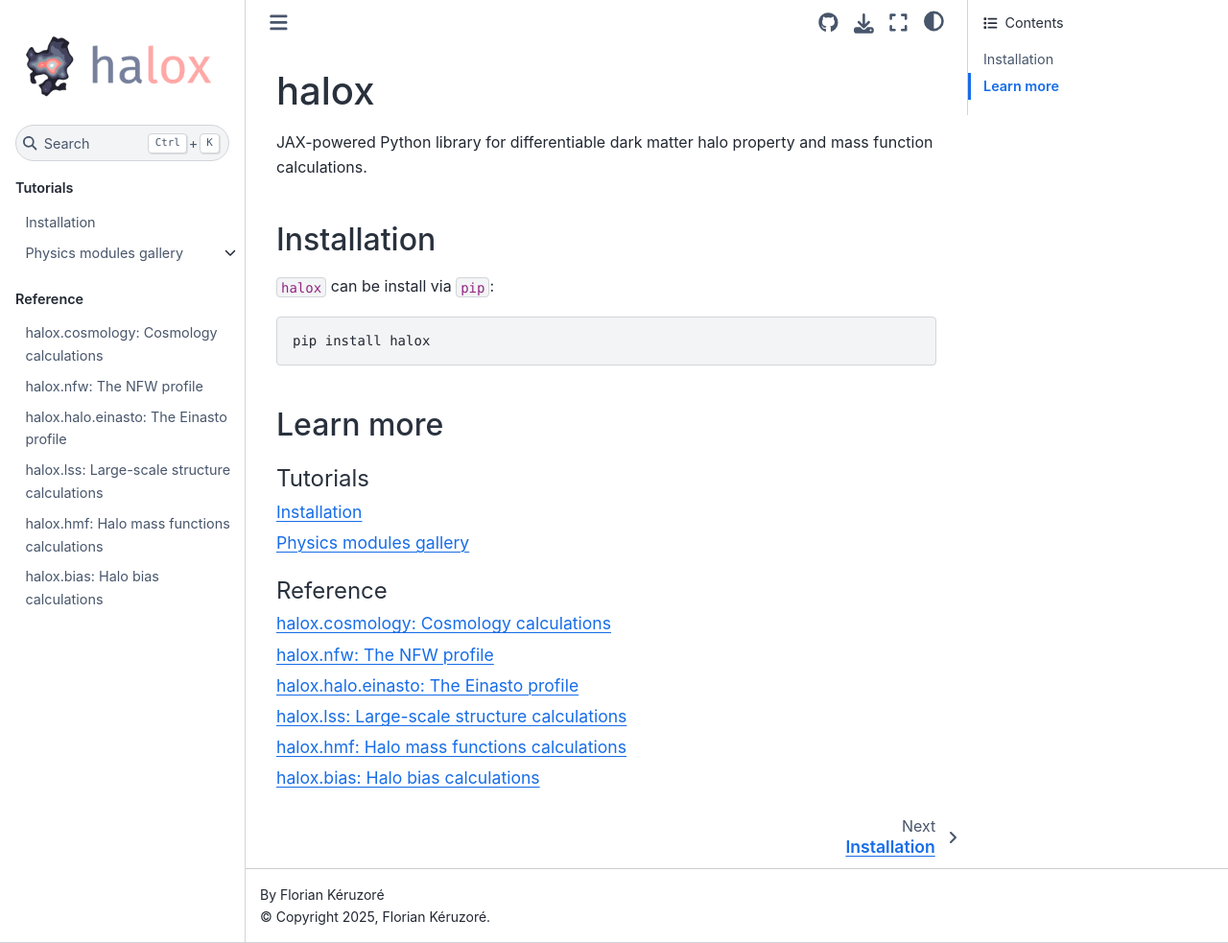
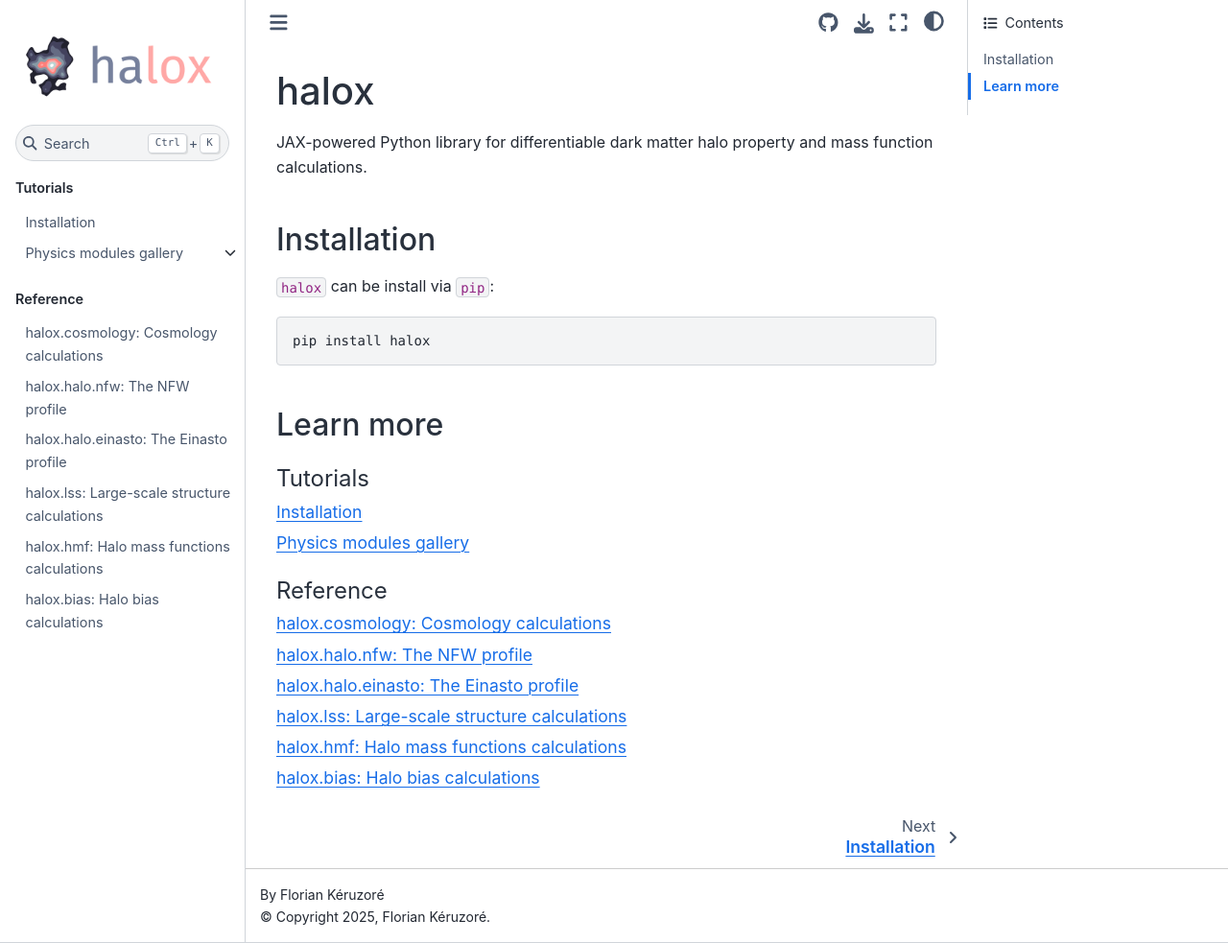
Before and after one commit to fkeruzore/halox, a Sphinx documentation site: the page built from docs/source/index.rst, in a window 1280 px wide and 983 px high. Shown: the whole window at 96% size. Built offline with Sphinx 7.4.7 and the Sphinx Book theme 1.1.4, drawn with Linux system fonts in a browser that asks for light colours; pages that are not in the unit, such as notebooks, are missing from menus.

Commit message:
edit nfw docs module structure to match einasto

```diff
--- a/docs/source/api/halox.nfw.rst
+++ b/docs/source/api/halox.nfw.rst
@@ -1,9 +1,9 @@
-halox.nfw: The NFW profile
-==============================
+halox.halo.nfw: The NFW profile
+===============================
 
 ``halox`` provides utility functions to compute properties of halos with a Navarro-Frenk-White (NFW) profile.
 
-.. currentmodule:: halox.nfw
+.. currentmodule:: halox.halo.nfw
 
 .. autosummary::
     NFWHalo
```
